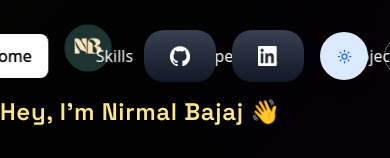
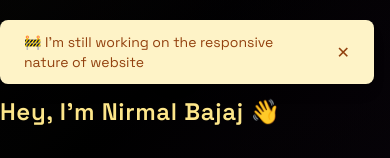
Before and after one commit to nirmalbajaj/myPortfolio, a React (Vite) app: page / in a window 390 px wide. Shown: the top 158 px of the page. Built offline with nearby package versions, Linux system fonts and the light colour scheme.

Commit message:
responsive UI changes

```diff
--- a/src/App.jsx
+++ b/src/App.jsx
@@ -18,9 +18,11 @@ import Loader from './components/Loader';
 import SquishyCard from './components/SquishyCard';
 import ChromaGrid from './components/ChromeGrid'; // Import ChromaGrid
 import LikeButton from './components/LikeButton';
+import Popup from './components/Popup';
 
 export default function App() {
   const [isLoading, setIsLoading] = useState(true);
+  const [isMobileMenuOpen, setIsMobileMenuOpen] = useState(false);
 
   // Add loading effect
   useEffect(() => {
@@ -198,10 +200,7 @@ export default function App() {
   const toggleTheme = () => setIsDarkMode(prev => !prev);
 
   const handleContactClick = () => {
-    const contactSection = document.getElementById('contact');
-    if (contactSection) {
-      contactSection.scrollIntoView({ behavior: 'smooth' });
-    }
+    window.location.href = 'mailto:nirmalbajaj99@gmail.com';
   };
 
   const handleDownloadResume = () => {
@@ -223,6 +222,7 @@ export default function App() {
         <Loader />
       ) : (
         <div className="min-h-screen w-full relative overflow-hidden">
+          <Popup />
           <Background />
 
           {/* Navbar */}
@@ -235,7 +235,9 @@ export default function App() {
                 onClick={() => window.location.reload()}
               />
             </div>
-            <div className="absolute left-1/2 transform -translate-x-1/2 lg:text-sm">
+
+            {/* Desktop Navigation - Only show on large screens (1024px+) */}
+            <div className="absolute left-1/2 transform -translate-x-1/2 lg:text-sm hidden lg:block">
               <GooeyNav
                 items={navigationItems}
                 particleCount={15}
@@ -247,7 +249,11 @@ export default function App() {
                 colors={[1, 2, 3, 1, 2, 3, 1, 4]}
               />
             </div>
+
+            {/* Mobile/Tablet Navigation */}
             <div className="flex-shrink-0 flex items-center gap-4">
+              {/* Desktop Social Links - Only show on large screens */}
+              <div className="hidden lg:flex items-center gap-4">
                 <StarBorder
                   as="a"
                   href="https://github.com/nirmalbajaj"
@@ -266,6 +272,8 @@ export default function App() {
                 >
                   <img src={FaLinkedin} alt="LinkedIn" className="w-5 h-5" />
                 </StarBorder>
+              </div>
+
               <ThemeToggle isDark={isDarkMode} onToggle={toggleTheme} />
               <ShinyText
                 isDark={isDarkMode}
@@ -274,7 +282,64 @@ export default function App() {
                 speed={3}
                 className='custom-class text-sm'
               />
+
+              {/* Mobile/Tablet Hamburger Menu - Show for all screens below lg (1024px) */}
+              <button
+                className="lg:hidden p-2 rounded-lg bg-white/10 backdrop-blur-sm border border-white/20"
+                onClick={() => setIsMobileMenuOpen(!isMobileMenuOpen)}
+              >
+                <div className="w-5 h-5 flex flex-col justify-center items-center">
+                  <div className={`w-4 h-0.5 bg-white transition-all duration-300 ${isMobileMenuOpen ? 'rotate-45 translate-y-0.5' : ''}`}></div>
+                  <div className={`w-4 h-0.5 bg-white transition-all duration-300 mt-1 ${isMobileMenuOpen ? 'opacity-0' : ''}`}></div>
+                  <div className={`w-4 h-0.5 bg-white transition-all duration-300 mt-1 ${isMobileMenuOpen ? '-rotate-45 -translate-y-1.5' : ''}`}></div>
                 </div>
+              </button>
+            </div>
+
+            {/* Mobile/Tablet Menu Overlay */}
+            {isMobileMenuOpen && (
+              <div className="lg:hidden fixed inset-0 bg-black/50 backdrop-blur-sm z-40" onClick={() => setIsMobileMenuOpen(false)}>
+                <div className="absolute right-0 top-0 h-full w-80 bg-gray-900/95 backdrop-blur-md border-l border-white/10 p-6 pt-32">
+                  <nav className="flex flex-col space-y-6">
+                    {navigationItems.map((item, index) => (
+                      <a
+                        key={index}
+                        href={item.href}
+                        className="text-white text-lg font-medium hover:text-amber-200 transition-colors"
+                        onClick={(e) => {
+                          item.onClick(e);
+                          setIsMobileMenuOpen(false);
+                        }}
+                      >
+                        {item.label}
+                      </a>
+                    ))}
+                    <div className="pt-6 border-t border-white/10">
+                      <div className="flex gap-4">
+                        <StarBorder
+                          as="a"
+                          href="https://github.com/nirmalbajaj"
+                          target="_blank"
+                          rel="noopener noreferrer"
+                          speed="5s"
+                        >
+                          <img src={FaGithub} alt="GitHub" className="w-5 h-5" />
+                        </StarBorder>
+                        <StarBorder
+                          as="a"
+                          href="https://www.linkedin.com/in/nirmal-bajaj/"
+                          target="_blank"
+                          rel="noopener noreferrer"
+                          speed="5s"
+                        >
+                          <img src={FaLinkedin} alt="LinkedIn" className="w-5 h-5" />
+                        </StarBorder>
+                      </div>
+                    </div>
+                  </nav>
+                </div>
+              </div>
+            )}
           </div>
 
           {/* Hero Section */}
--- /dev/null
+++ b/src/components/Popup.jsx
@@ -0,0 +1,44 @@
+import React, { useState, useEffect } from 'react';
+import { motion, AnimatePresence } from 'framer-motion';
+
+const Popup = () => {
+  const [isVisible, setIsVisible] = useState(true);
+
+  useEffect(() => {
+    const timer = setTimeout(() => {
+      setIsVisible(false);
+    }, 5000); // Hide after 5 seconds
+
+    return () => clearTimeout(timer);
+  }, []);
+
+  return (
+    <AnimatePresence>
+      {isVisible && (
+        <motion.div
+          initial={{ x: '100%', opacity: 0 }}
+          animate={{ x: 0, opacity: 1 }}
+          exit={{ x: '100%', opacity: 0 }}
+          transition={{ type: "spring", damping: 20, stiffness: 100 }}
+          className="fixed top-5 right-4 z-[9999] bg-amber-100 dark:bg-amber-900 px-6 py-3 rounded-lg shadow-lg"
+        >
+          <div className="flex items-center gap-2">
+            <span className="text-amber-800 dark:text-amber-200 font-space text-sm">
+              🚧 I'm still working on the responsive nature of website
+            </span>
+            <motion.button
+              whileHover={{ scale: 1.1 }}
+              whileTap={{ scale: 0.95 }}
+              onClick={() => setIsVisible(false)}
+              className="ml-2 text-amber-800 dark:text-amber-200 hover:opacity-75 focus:outline-none"
+            >
+              ✕
+            </motion.button>
+          </div>
+        </motion.div>
+      )}
+    </AnimatePresence>
+  );
+};
+
+export default Popup;
```
Lines whose indentation alone changed are shown as unchanged.
